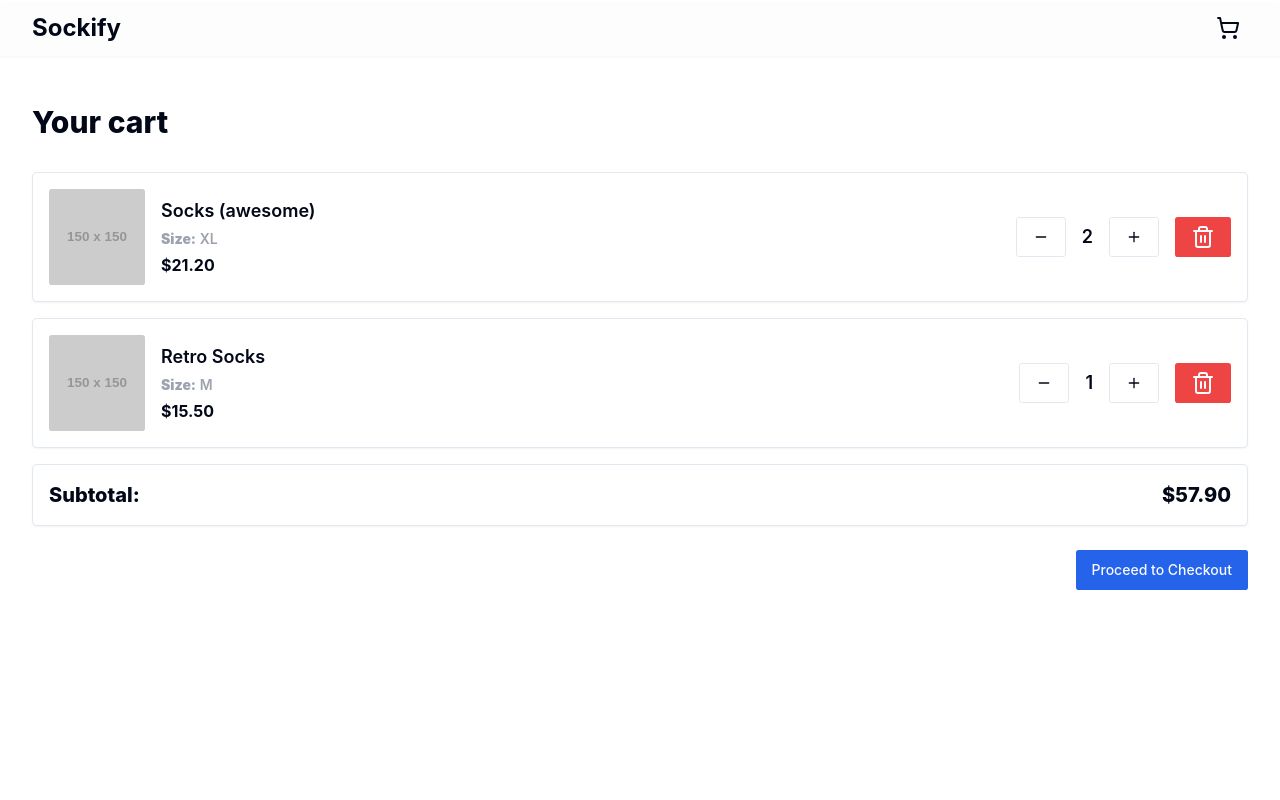
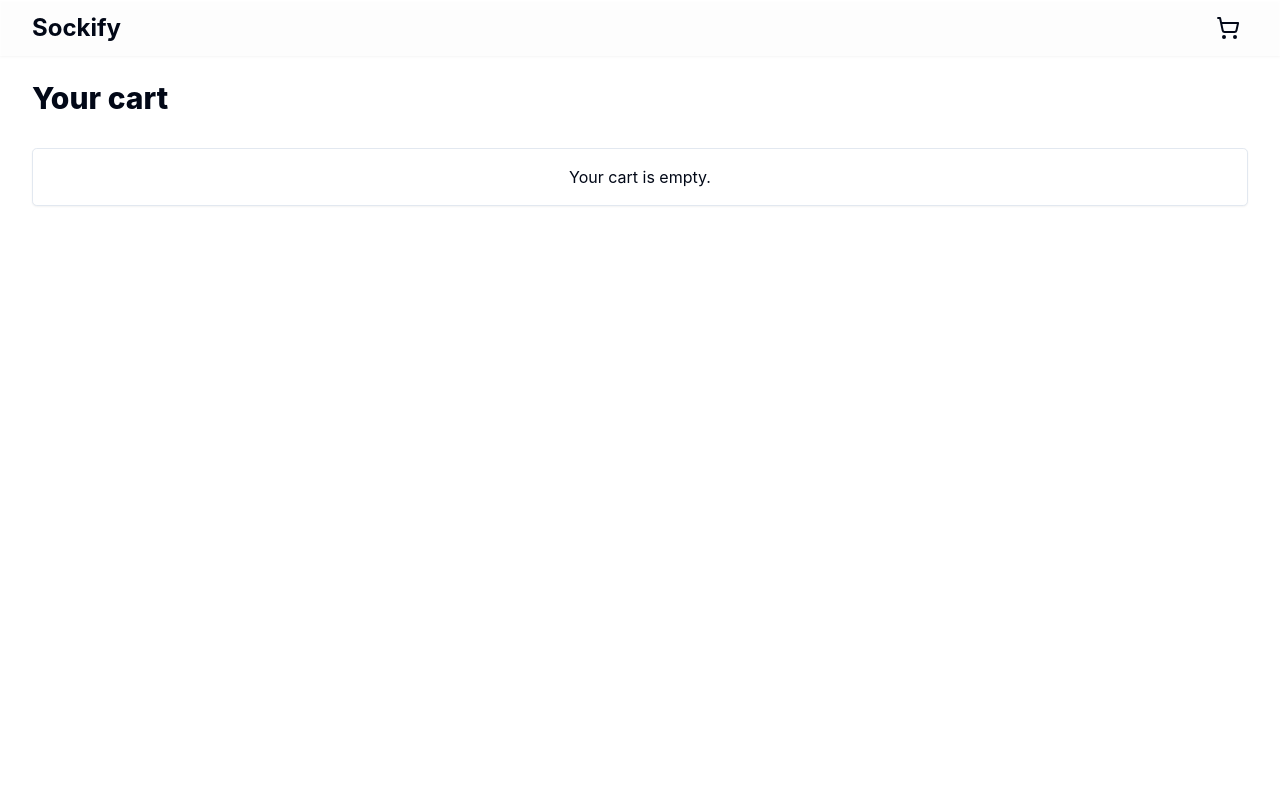
Before and after one commit to sockify/sockify, a React (Vite) app in the folder web-client/: page /cart in a window 1280 px wide. Shown: the top 800 px of the page. Built offline with nearby package versions, Linux system fonts and the light colour scheme.

Commit message:
chore: clean up cart and checkout UI

```diff
--- a/web-client/src/components/CartItem.tsx
+++ b/web-client/src/components/CartItem.tsx
@@ -1,7 +1,7 @@
-import { Button } from '@/components/ui/button';
-import { Card, CardContent } from '@/components/ui/card';
+import { CartItem as CartItemType } from "@/api/cart/model";
+import { Button } from "@/components/ui/button";
+import { Card, CardContent } from "@/components/ui/card";
 import { Minus, Plus, Trash2 } from "lucide-react";
-import { CartItem as CartItemType } from "@/api/cart/model";
 
 interface CartItemProps {
   item: CartItemType;
@@ -11,52 +11,55 @@ interface CartItemProps {
 }
 
 export default function CartItem({
-    name,
-    size,
-    price,
-    quantity,
-    imageUrl,
+  item,
   onIncrease,
   onDecrease,
-    onRemove
+  onRemove,
 }: CartItemProps) {
-
   return (
-        <Card className="w-full mx-auto mb-4">
-            <CardContent className="flex flex-col gap-4 md:flex-row justify-between p-4">
-                <div className="flex gap-4 items-center">
-                    <img src={imageUrl} alt={name} className="w-24 h-24 object-cover rounded-md" />
+    <Card className="mx-auto mb-4 w-full">
+      <CardContent className="flex flex-col justify-between gap-4 p-4 md:flex-row">
+        <div className="flex items-center gap-4">
+          <img
+            src={item.imageUrl}
+            alt={item.name}
+            className="h-24 w-24 rounded-md object-cover"
+          />
           <div className="text-lg font-semibold">
-                        <h3 className="mb-1">{name}</h3>
+            <h3 className="mb-1">{item.name}</h3>
             <p className="mb-1 text-sm text-gray-400">
-                            <strong>Size:</strong> {size}
+              <strong>Size:</strong> {item.size}
             </p>
-                        <p className="text-base font-bold">${price.toFixed(2)}</p>
+            <p className="text-base font-bold">${item.price.toFixed(2)}</p>
           </div>
         </div>
-                <div className="flex gap-4 items-center">
+        <div className="flex items-center gap-4">
           <div className="flex items-center gap-4">
             <Button
               variant="outline"
               onClick={onDecrease}
-                            aria-label={`Decrease quantity of ${name} by 1`}
+              aria-label={`Decrease quantity of ${item.name} by 1`}
             >
               <Minus size="16" />
             </Button>
-                        <span className="text-lg font-semibold">{quantity}</span>
+            <span className="text-lg font-semibold">{item.quantity}</span>
             <Button
               variant="outline"
               onClick={onIncrease}
-                            aria-label={`Increase quantity of ${name} by 1`}
+              aria-label={`Increase quantity of ${item.name} by 1`}
             >
               <Plus size="16" />
             </Button>
           </div>
-                    <Button variant="destructive" onClick={onRemove} aria-label={`Remove ${name} from cart`}>
+          <Button
+            variant="destructive"
+            onClick={onRemove}
+            aria-label={`Remove ${item.name} from cart`}
+          >
             <Trash2 />
           </Button>
         </div>
       </CardContent>
     </Card>
   );
-};
+}
--- a/web-client/src/pages/CartPage.tsx
+++ b/web-client/src/pages/CartPage.tsx
@@ -1,67 +1,50 @@
-import React from 'react';
-import CartItem from '../components/CartItem';
-import { Button } from '@/components/ui/button';
-import { Card } from '@/components/ui/card';
+import { CartItem as CartItemType } from "@/api/cart/model";
+import { Button } from "@/components/ui/button";
+import { Card } from "@/components/ui/card";
+import { useCart } from "@/context/CartContext";
+import { useNavigate } from "react-router-dom";
 
-// Hard-coded items for testing purposes
-const items: CartItemType[] = [
-  {
-    sockId: 1,
-    sockVariantId: 12,
-    name: 'Socks (awesome)',
-    size: 'XL',
-    price: 21.20,
-    quantity: 2,
-    imageUrl: 'https://via.placeholder.com/150',
-  },
-  {
-    sockId: 2,
-    sockVariantId: 13,
-    name: 'Retro Socks',
-    size: 'M',
-    price: 15.50,
-    quantity: 1,
-    imageUrl: 'https://via.placeholder.com/150',
-  },
-];
+import CartItem from "../components/CartItem";
 
 export default function CartPage() {
-  const handleIncrease = (id: number) => {
-    console.log(`Increased product ID ${id} by 1.`);
+  const navigate = useNavigate();
+  const { items, updateItem, removeItem, isLoading } = useCart();
+
+  const subtotal = items.reduce(
+    (sum, item) => sum + item.price * item.quantity,
+    0,
+  );
+
+  const handleIncrease = (item: CartItemType) => {
+    updateItem(item.sockVariantId, { ...item, quantity: item.quantity + 1 });
   };
 
-  const handleDecrease = (id: number) => {
-    console.log(`Decreased product ID ${id} by 1.`);
+  const handleDecrease = (item: CartItemType) => {
+    updateItem(item.sockVariantId, { ...item, quantity: item.quantity - 1 });
   };
 
-  const handleRemove = (id: number) => {
-    console.log(`Removed product ID ${id} from the cart.`);
+  const handleRemove = (item: CartItemType) => {
+    removeItem(item);
   };
 
-  const subtotal = items.reduce((sum, item) => sum + item.price * item.quantity, 0);
-
   const handleCheckout = () => {
-    console.log('Proceeding to checkout');
+    navigate("/cart/checkout");
   };
 
   return (
-    <div className="cart-page mx-auto px-4 py-12 2xl:container md:px-8">
-      <h1 className="text-3xl font-extrabold mb-8">Your cart</h1>
-      {items.length > 0 ? (
+    <div className="cart-page mx-auto px-4 py-6 2xl:container md:px-8">
+      <h1 className="mb-8 text-3xl font-extrabold">Your cart</h1>
+      {isLoading ? (
+        <p>Loading...</p>
+      ) : items.length > 0 ? (
         <>
           {items.map((item) => (
             <CartItem
               key={item.sockVariantId}
-              sockId={item.sockId}
-              sockVariantId={item.sockVariantId}
-              name={item.name}
-              size={item.size}
-              price={item.price}
-              quantity={item.quantity}
-              imageUrl={item.imageUrl}
-              onIncrease={() => handleIncrease(item.sockVariantId)}
-              onDecrease={() => handleDecrease(item.sockVariantId)}
-              onRemove={() => handleRemove(item.sockVariantId)}
+              item={item}
+              onIncrease={() => handleIncrease(item)}
+              onDecrease={() => handleDecrease(item)}
+              onRemove={() => handleRemove(item)}
             />
           ))}
 
@@ -72,19 +55,15 @@ export default function CartPage() {
             </div>
           </Card>
 
-          <div className="flex justify-end mt-6">
-            <Button
-              onClick={handleCheckout}
-            >
-              Proceed to Checkout
-            </Button>
+          <div className="mt-6 flex justify-end">
+            <Button onClick={handleCheckout}>Proceed to checkout</Button>
           </div>
         </>
       ) : (
-        <Card className="text-center p-4">
+        <Card className="p-4 text-center">
           <p>Your cart is empty.</p>
         </Card>
       )}
     </div>
   );
-};
+}
```
Also changed, not shown: web-client/src/pages/CheckoutPage.tsx (+60 -37 lines). Lines whose indentation alone changed are shown as unchanged.
